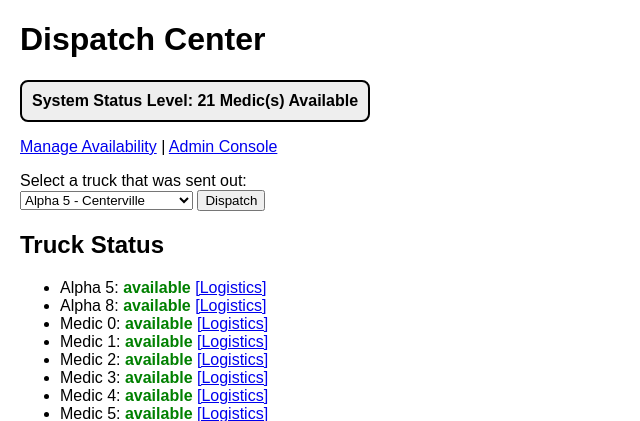
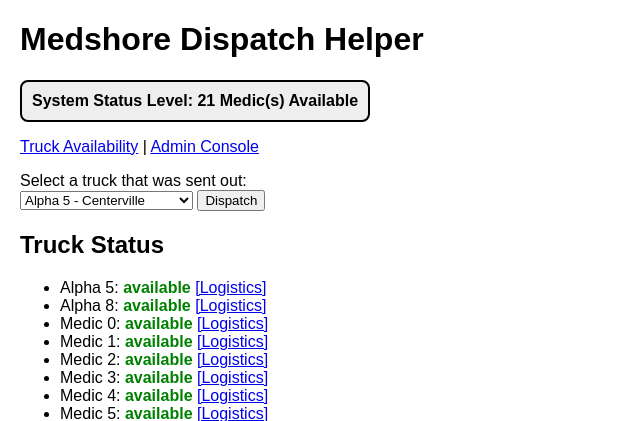
Before and after one commit to sndjy1986/postingmainapp, a Flask app: page / in a window 1280 px wide. Shown: the top 421 px of the page, without its empty margins (0-640 px from the left). Run offline with Flask 3, Linux system fonts and the light colour scheme.

Commit message:
Update index.html

```diff
--- a/templates/index.html
+++ b/templates/index.html
@@ -42,7 +42,7 @@
     </style>
 </head>
 <body>
-    <h1>Dispatch Center</h1>
+    <h1>Medshore Dispatch Helper</h1>
 
     <!-- System Status Box -->
     <div style="padding: 10px; background-color: #eee; color: black; font-weight: bold;
@@ -51,7 +51,7 @@
         System Status Level: {{ available_medics }} Medic(s) Available
     </div>
 
-    <p><a href="/availability">Manage Availability</a> |
+    <p><a href="/availability">Truck Availability</a> |
        <a href="/admin">Admin Console</a></p>
 
     <form method="POST" action="/dispatch">
```
